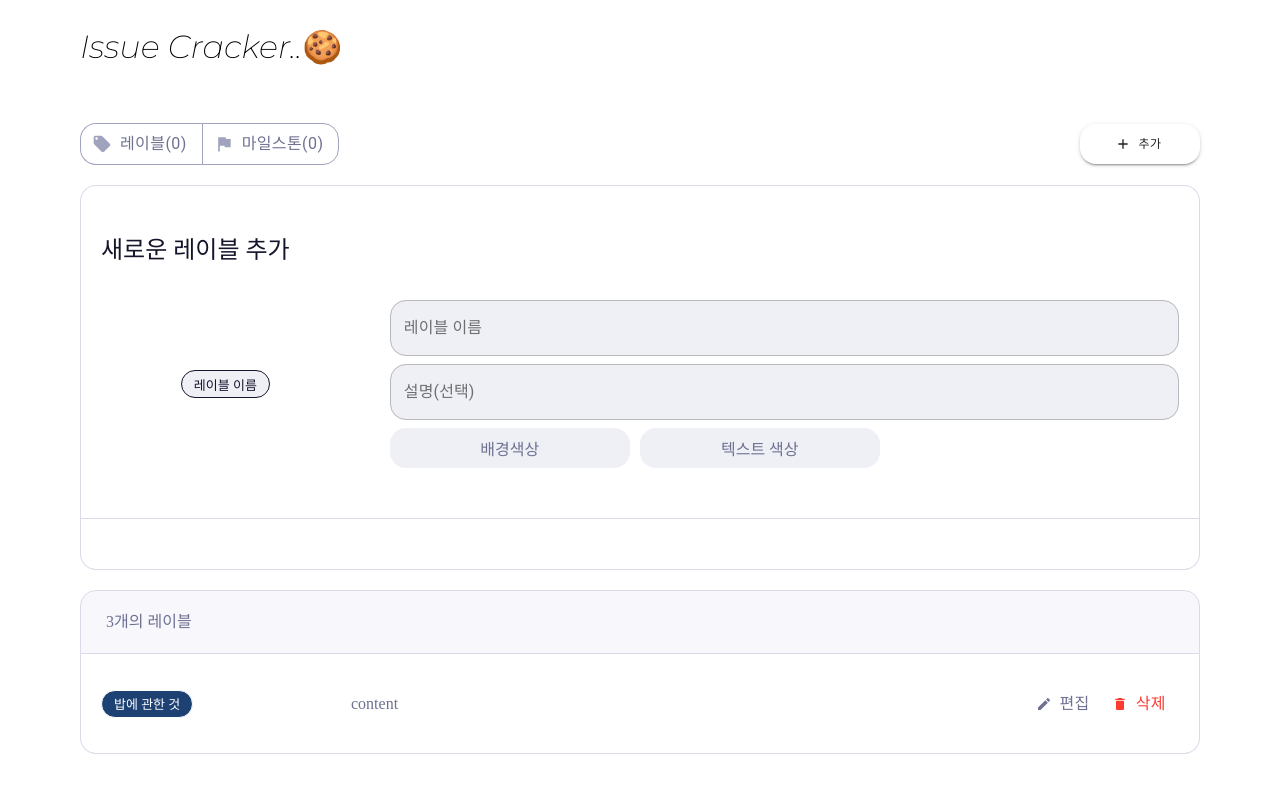
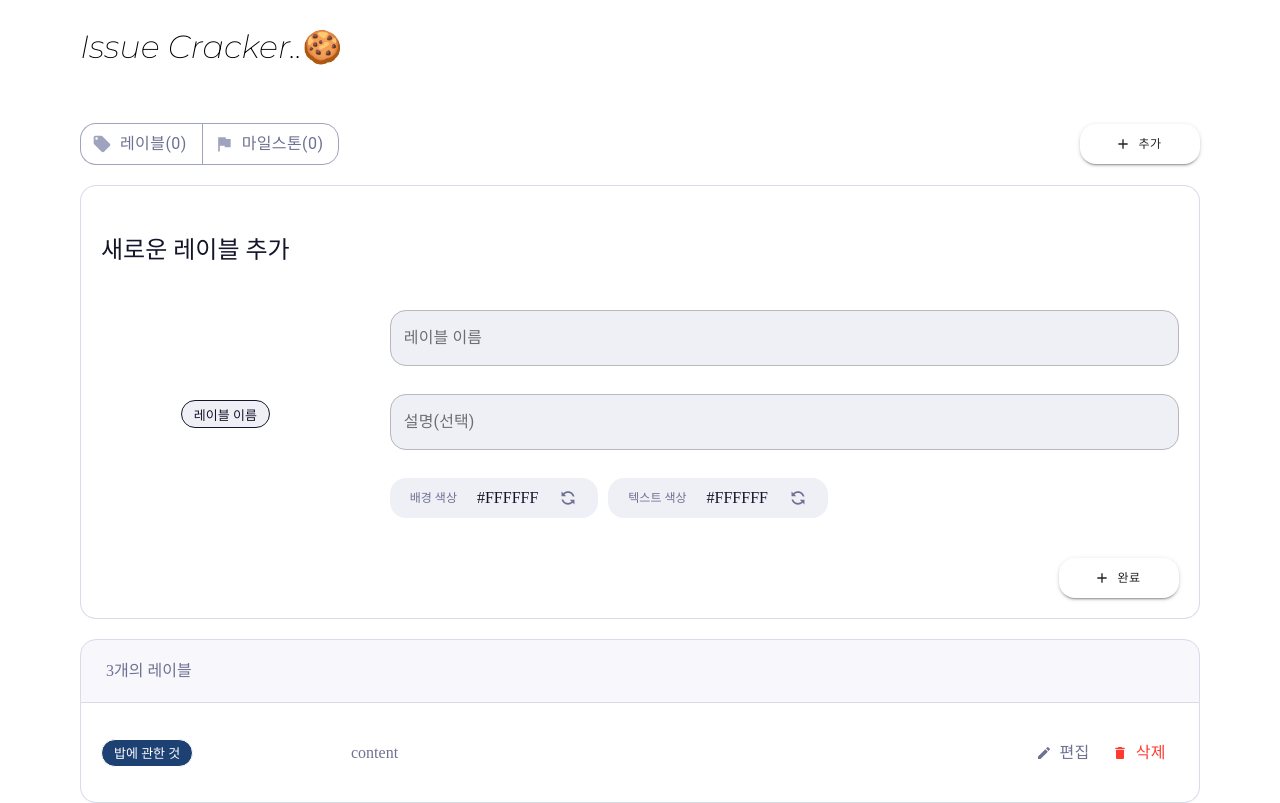
Before and after one commit to codesquad-members-2021/issue-tracker, a React (Create React App) app in the folder frontend/issue-cracker/: page /main/label-list in a window 1280 px wide. Built offline with nearby package versions, Linux system fonts and the light colour scheme.

Commit message:
feat: Label List Add Button ghojeong/issue-tracker/#52

```diff
--- a/frontend/issue-cracker/src/components/layout/LabelList/LabelAdd/index.tsx
+++ b/frontend/issue-cracker/src/components/layout/LabelList/LabelAdd/index.tsx
@@ -3,7 +3,11 @@ import styled from 'styled-components';
 import { Issue as S } from '../../../styles/CommonStyles';
 import TextGroup from '../../../common/group/TextGroup';
 import InputGroup from '../../../common/group/InputGroup';
+import ButtonGroup from '../../../common/group/ButtonGroup';
 import LabelSmallGroup from '../../../common/group/LabelSmallGroup';
+import SyncIcon from '@material-ui/icons/Sync';
+import { SMALL_FILL } from '../../../../utils/const';
+import AddIcon from '@material-ui/icons/Add';
 
 const LabelAdd = (): JSX.Element => {
   return (
@@ -35,12 +39,46 @@ const LabelAdd = (): JSX.Element => {
             <InputGroup variant="outlined" name="설명(선택)" type="large" />
           </InputBox>
           <InputColorBox>
-            <BackgroundColorBox>배경색상</BackgroundColorBox>
-            <TextColorBox>텍스트 색상</TextColorBox>
+            <BackgroundColorBox>
+              <TextGroup type="xSmall" content="배경 색상" color="#6E7191" />
+              <TextGroup type="small" content={'#FFFFFF'} color="#14142B" />
+              <div>
+                <SyncIcon
+                  style={{
+                    color: '#6E7191',
+                    fontSize: 20,
+                    transform: `rotate(-45deg)`,
+                    cursor: 'pointer',
+                  }}
+                />
+              </div>
+            </BackgroundColorBox>
+            <TextColorBox>
+              <TextGroup type="xSmall" content="텍스트 색상" color="#6E7191" />
+              <TextGroup type="small" content={'#FFFFFF'} color="#14142B" />
+              <div>
+                <SyncIcon
+                  style={{
+                    color: '#6E7191',
+                    fontSize: 20,
+                    transform: `rotate(-45deg)`,
+                    cursor: 'pointer',
+                  }}
+                />
+              </div>
+            </TextColorBox>
           </InputColorBox>
         </InputContainer>
       </LabelAddCell>
-      <LabelAddCell></LabelAddCell>
+      <ButtonContainer>
+        <ButtonBox>
+          <ButtonGroup
+            type={SMALL_FILL}
+            name={'완료'}
+            icon={<AddIcon style={{ fontSize: 16 }} />}
+          />
+        </ButtonBox>
+      </ButtonContainer>
     </LabelAddStyle>
   );
 };
@@ -61,7 +99,16 @@ const LabelAddHeader = styled(S.IssueTableHeader)`
 const LabelAddCell = styled(S.IssueCell)`
   justify-content: center;
   height: fit-content;
-  padding-bottom: 50px;
+  padding-bottom: 10px;
+
+  :nth-child(2) {
+    border-bottom: none;
+  }
+`;
+const ButtonContainer = styled(S.IssueCell)`
+  justify-content: flex-end;
+  height: fit-content;
+  padding: 20px;
 `;
 
 const TextBox = styled.div`
@@ -78,7 +125,7 @@ const LabelContainer = styled.div`
 `;
 
 const InputBox = styled.div`
-  padding: 0px 20px;
+  padding: 10px 20px;
 
   div {
     width: 100%;
@@ -102,28 +149,48 @@ const LabelBox = styled.div``;
 
 const InputColorBox = styled.div`
   display: flex;
-  padding: 0px 20px;
+  padding: 10px 20px;
 `;
 
 const BackgroundColorBox = styled.div`
-  width: 240px;
+  width: fit-content;
   height: 40px;
   background: #eff0f6;
   border-radius: 16px;
   display: flex;
-  justify-content: center;
   align-items: center;
   color: #6e7191;
+
+  div {
+    display: flex;
+    margin-left: 20px;
+
+    :last-child {
+      margin-right: 20px;
+    }
+  }
 `;
 
 const TextColorBox = styled.div`
-  width: 240px;
+  width: fit-content;
   height: 40px;
   background: #eff0f6;
   border-radius: 16px;
   display: flex;
-  justify-content: center;
   align-items: center;
   margin: 0px 10px;
   color: #6e7191;
+
+  div {
+    display: flex;
+    margin-left: 20px;
+
+    :last-child {
+      margin-right: 20px;
+    }
+  }
 `;
+
+const ButtonBox = styled.div`
+  display: flex;
+`;
```
